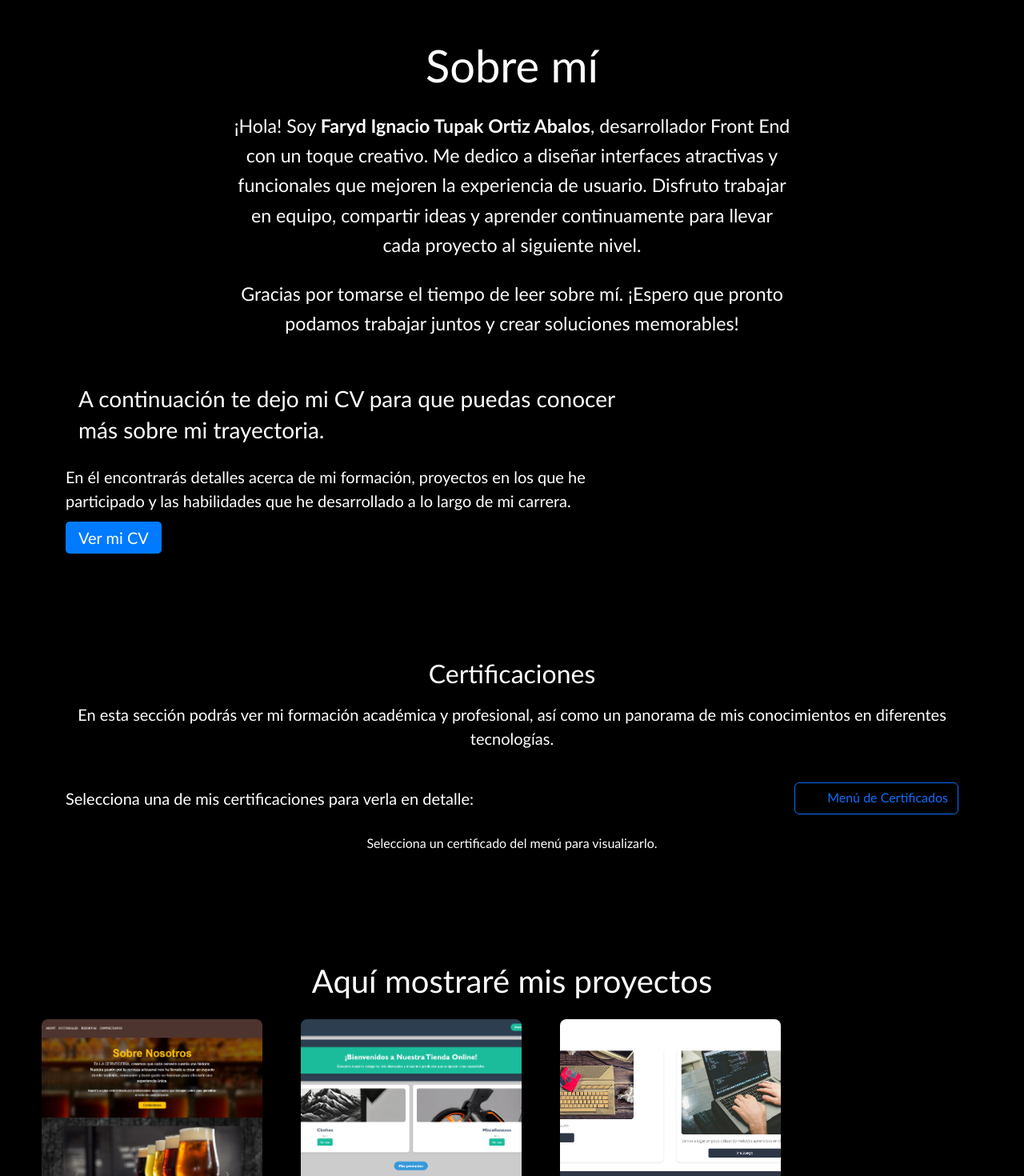
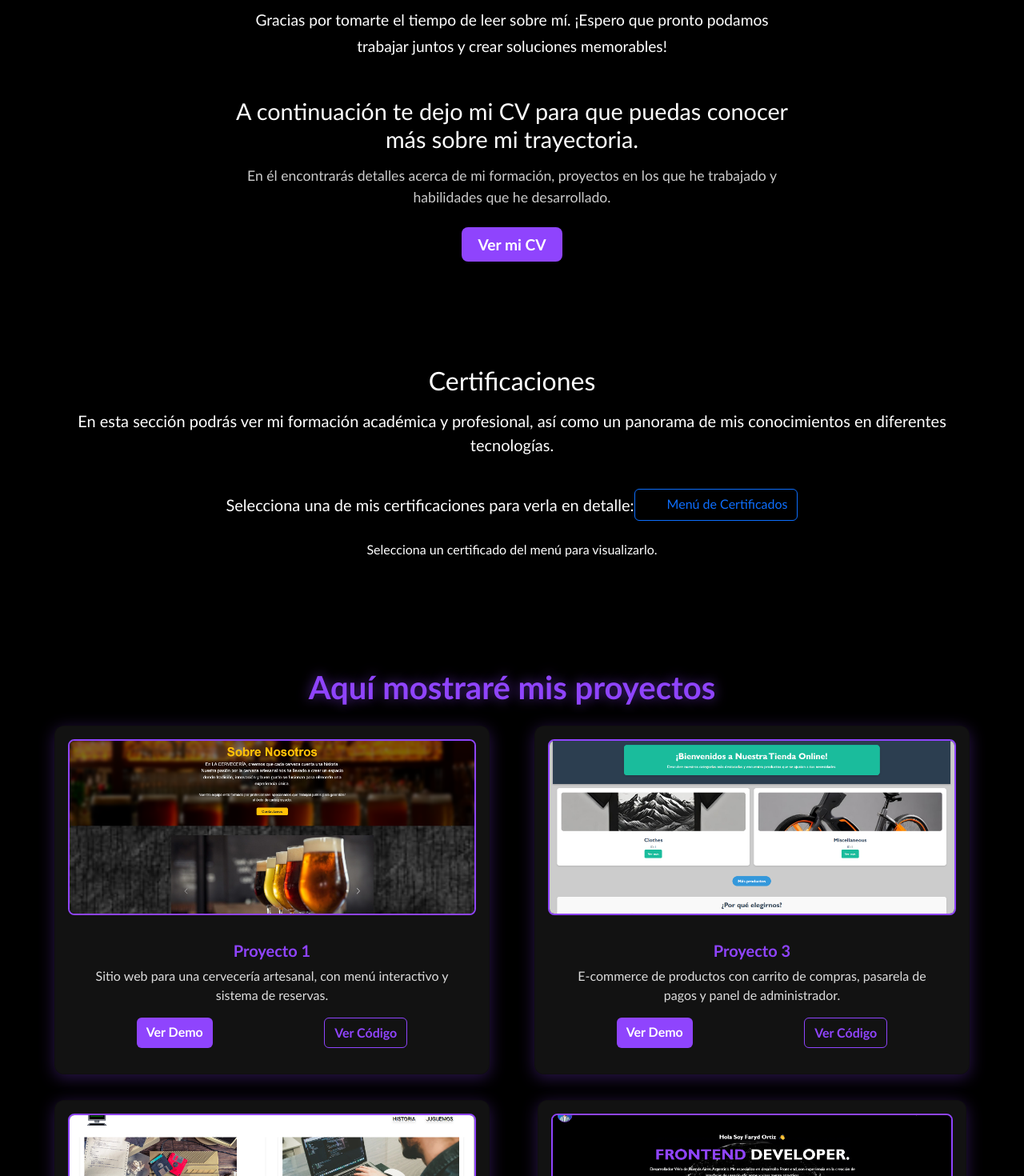
Before and after one commit to faryd257/Portfolio, a React (Vite) app: page / in a window 1280 px wide. Shown: the part 820-2290 px from the top of the page at 80% size. Built offline with nearby package versions, Linux system fonts and the light colour scheme.

Commit message:
centrado

```diff
--- a/src/components/Espacio/Espacio.css
+++ b/src/components/Espacio/Espacio.css
@@ -2,7 +2,7 @@
     position: relative;
     color: white;
     text-align: center;
-    height: 100vh;
+    height: 70vh;
     display: flex;
     flex-direction: column;
     align-items: center;
--- a/src/components/Header/Header.jsx
+++ b/src/components/Header/Header.jsx
@@ -137,4 +137,7 @@ const Header = () => {
   );
 };
 
+
+
+
 export { Header };
--- a/src/components/Muestra/Muestra.css
+++ b/src/components/Muestra/Muestra.css
@@ -2,42 +2,96 @@
   padding: 2rem;
   background-color: #000;
   color: #fff;
+  display: flex;
+  flex-direction: column;
+  align-items: center;
+}
+
+.muestra-container h1 {
+  color: #8f44fd;
+  text-align: center;
+  margin-bottom: 2rem;
+  font-weight: 700;
+  text-shadow: 0 0 15px rgba(143, 68, 253, 0.6);
 }
 
 .muestra-container .row {
-  gap: 1.5rem;
+  display: flex;
+  flex-wrap: wrap;
+  justify-content: center;
+  gap: 2rem;
+  max-width: 1200px;
+}
+
+.muestra-container .col {
+  display: flex;
+  justify-content: center;
+  flex: 0 0 calc(50% - 2rem);
+  max-width: calc(50% - 2rem);
 }
 
 .muestra-container .card {
-  transition: transform 0.3s ease-in-out, box-shadow 0.3s ease-in-out;
+  background-color: #121212;
+  border-radius: 12px;
+  padding: 1rem;
+  box-shadow: 0 4px 20px rgba(143, 68, 253, 0.3);
+  transition: transform 0.3s ease, box-shadow 0.3s ease;
   cursor: pointer;
-  background-color: transparent;
+}
+
+.muestra-container .card:hover {
+  transform: translateY(-10px);
+  box-shadow: 0 8px 30px rgba(143, 68, 253, 0.5);
+}
+
+.muestra-container .card-img-top {
+  height: 220px;
+  object-fit: cover;
+  border-radius: 8px;
+  border: 2px solid #8f44fd;
+}
+
+.muestra-container .card-title {
+  font-weight: 700;
+  color: #8f44fd;
+  margin-top: 1rem;
+  text-align: center;
+}
+
+.muestra-container .card-text {
+  color: #ddd;
+  text-align: center;
+  margin-bottom: 1rem;
+}
+
+.muestra-container .btn {
+  font-weight: 600;
+  transition: background 0.3s ease, color 0.3s ease;
+}
+
+.muestra-container .btn-primary {
+  background-color: #8f44fd;
   border: none;
 }
 
-.muestra-container .card:hover {
-  transform: scale(1.05);
-  box-shadow: 0 4px 8px rgba(255, 255, 255, 0.2);
+.muestra-container .btn-primary:hover {
+  background-color: #6a11cb;
 }
 
-.muestra-container .card-img-top {
-  height: 250px;
-  object-fit: cover;
-  border-radius: 8px;
+.muestra-container .btn-outline-light {
+  color: #8f44fd;
+  border-color: #8f44fd;
 }
 
-.muestra-container .card-title {
-  font-weight: 600;
-  text-transform: uppercase;
+.muestra-container .btn-outline-light:hover {
+  background-color: #8f44fd;
   color: #fff;
 }
 
-.muestra-container .card-text {
-  color: #fff;
+
+@media (max-width: 768px) {
+  .muestra-container .col {
+    flex: 0 0 100%;
+    max-width: 100%;
+  }
 }
-
-.muestra-container h1 {
-  color: #fff;
-  text-align: center;
-  margin-bottom: 1.5rem;
-}
--- a/src/components/Muestra/Muestra.jsx
+++ b/src/components/Muestra/Muestra.jsx
@@ -49,7 +49,8 @@ const Muestra = () => {
   return (
     <div className="muestra-container">
       <h1 className="text-center mb-4">Aquí mostraré mis proyectos</h1>
-      <div className="row row-cols-1 row-cols-sm-2 row-cols-md-4">
+      <div className="row row-cols-1 row-cols-md-2 justify-content-center">
+
         {proyectos.map(({ id, titulo, urlImg, descripcion, demoLink, codigoLink }) => (
           <div className="col" key={id}>
             <div className="card h-100" onClick={handleClick}>
--- a/src/components/Sobre-Mi/Sobre-Mi.css
+++ b/src/components/Sobre-Mi/Sobre-Mi.css
@@ -1,21 +1,102 @@
+section {
+  padding: 4rem 1rem;
+  background-color: #000;
+  color: #fff;
+  display: flex;
+  flex-direction: column;
+  align-items: center;
+  text-align: center;
+}
 
+.sobre-mi-parrafo {
+  font-size: 1.2rem;
+  line-height: 1.7;
+  max-width: 700px;
+  margin: 1rem auto;
+}
 
+.sobre-mi-parrafo strong {
+  color: #8f44fd;
+}
 
-  section{ padding-bottom: 20%;}
-  .sobre-mi-parrafo {
-    font-size: 1.45rem;
-    line-height: 1.6;
-    max-width: 700px;
-    margin: 0 auto;
+.cv-container {
+  margin-top: 3rem;
+  text-align: center;
+  max-width: 700px;
+  margin-left: auto;
+  margin-right: auto;
+}
 
+.cv-header {
+  font-size: 1.8rem;
+  color: #fff;
+  margin-bottom: 1rem;
+}
+
+.cv-descripcion {
+  font-size: 1.1rem;
+  line-height: 1.5;
+  color: #ccc;
+  margin-bottom: 2rem;
+}
+
+.cv-container a {
+  font-size: 1.2rem;
+  font-weight: 600;
+  color: #fff;
+  background-color: #8f44fd;
+  padding: 10px 20px;
+  border-radius: 8px;
+  text-decoration: none;
+  transition: background-color 0.3s ease, transform 0.3s ease;
+}
+
+.cv-container a:hover {
+  background-color: #6a11cb;
+  transform: translateY(-4px);
+  box-shadow: 0 4px 15px rgba(143, 68, 253, 0.4);
+}
+
+/* Responsive (Tablet) */
+@media (max-width: 768px) {
+  section {
+    padding: 3rem 1rem;
   }
 
+  .sobre-mi-parrafo {
+    font-size: 1.3rem;
+  }
 
   .cv-header {
+    font-size: 1.4rem;
+  }
 
-    display: inline-block;
-    font-size: 1.75rem;
-    line-height: 1.4;
-    padding: 0.5rem 1rem;
-    border-radius: 4px;
+  .cv-descripcion {
+    font-size: 1.1rem;
   }
+}
+
+/* Responsive (Celular) */
+@media (max-width: 480px) {
+  section {
+    padding: 2rem 0.5rem;
+  }
+
+  .sobre-mi-parrafo {
+    font-size: 1.1rem;
+    line-height: 1.5;
+  }
+
+  .cv-container a {
+    font-size: 1rem;
+    padding: 8px 15px;
+  }
+
+  .cv-header {
+    font-size: 1.3rem;
+  }
+
+  .cv-descripcion {
+    font-size: 1rem;
+  }
+}
--- a/src/components/Sobre-Mi/Sobre-Mi.jsx
+++ b/src/components/Sobre-Mi/Sobre-Mi.jsx
@@ -1,12 +1,10 @@
 import "./Sobre-Mi.css";
-
 
 const SobreMi = () => {
   return (
     <section className="sobre-mi-section text-white py-5">
-
       <div className="container text-center">
-        <h2 className="display-4 mb-4">Sobre mí</h2>
+        <h2 className="sobre-mi-titulo">Sobre mí</h2>
         <p className="sobre-mi-parrafo">
           ¡Hola! Soy <strong>Faryd Ignacio Tupak Ortiz Abalos</strong>,
           desarrollador Front End con un toque creativo. Me dedico a diseñar
@@ -14,41 +12,26 @@ const SobreMi = () => {
           usuario. Disfruto trabajar en equipo, compartir ideas y aprender
           continuamente para llevar cada proyecto al siguiente nivel.
         </p>
-        <p className="sobre-mi-parrafo mt-4">
-          Gracias por tomarse el tiempo de leer sobre mí.
-          ¡Espero que pronto podamos trabajar juntos y crear soluciones memorables!
+        <p className="sobre-mi-parrafo">
+          Gracias por tomarte el tiempo de leer sobre mí. ¡Espero que pronto podamos trabajar juntos y crear soluciones memorables!
         </p>
-      </div>
 
-
-      <div className="container mt-5 text-start">
-        <div className="row justify-content-start">
-          <div className="col-md-8">
-            <h3 className="cv-header mb-3">
+        <div className="cv-container">
+          <h3 className="cv-header">
             A continuación te dejo mi CV para que puedas conocer más sobre mi trayectoria.
           </h3>
-
-            <p style={{ fontSize: "1.25rem", marginBottom: "1rem" }}>
-              En él encontrarás detalles acerca de mi formación, proyectos en los que he participado
-              y las habilidades que he desarrollado a lo largo de mi carrera.
+          <p className="cv-descripcion">
+            En él encontrarás detalles acerca de mi formación, proyectos en los que he trabajado y habilidades que he desarrollado.
           </p>
 
           <a
             href="/Faryd_Ortiz_2025_Profesional.pdf"
             target="_blank"
             rel="noopener noreferrer"
-              className="text-decoration-none"
-              style={{
-                fontSize: "1.25rem",
-                color: "#fff",
-                backgroundColor: "#007bff",
-                padding: "0.5rem 1rem",
-                borderRadius: "5px",
-              }}
+            className="cv-btn"
           >
             Ver mi CV
           </a>
-          </div>
         </div>
       </div>
     </section>
```
Lines whose indentation alone changed are shown as unchanged.
